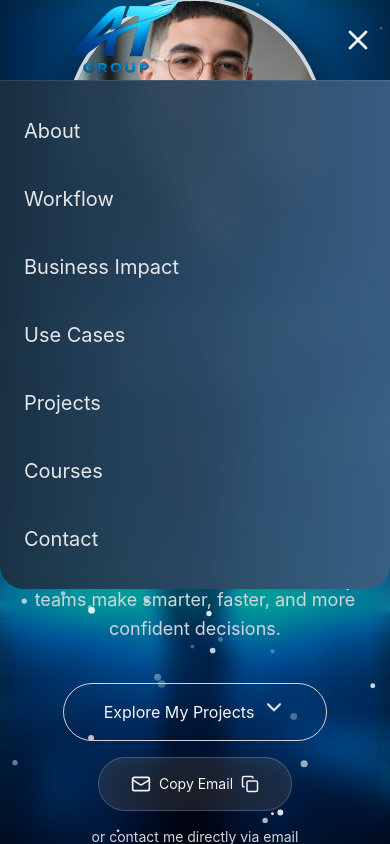
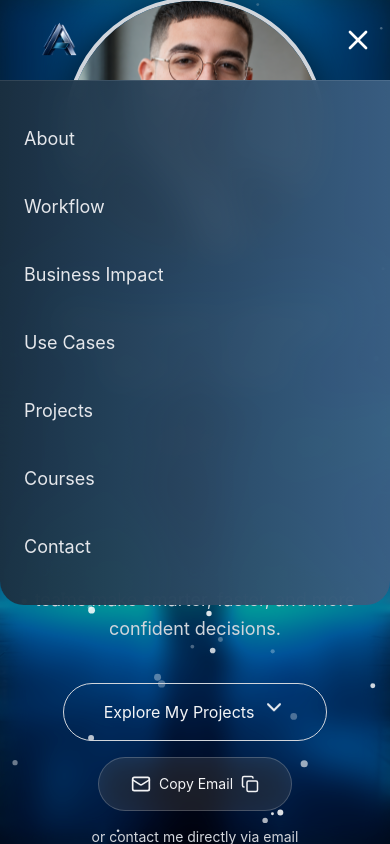
Before and after one commit to ahmedaboelli27/portfolio, a React (Vite) app: page / in a window 390 px wide. Both pictures are taken after a click on the button 358 px from the left and 40 px from the top of the page. Shown: the top 844 px of the page. Built offline with nearby package versions, Linux system fonts and the light colour scheme.

Commit message:
Update Navigation bar and logo for mobile responsiveness

```diff
--- a/src/components/BusinessImpact.tsx
+++ b/src/components/BusinessImpact.tsx
@@ -1,3 +1,4 @@
+import { motion } from "framer-motion";
 import { AlertTriangle, DollarSign, TrendingUp } from "lucide-react";
 
 const useCases = [
@@ -5,31 +6,31 @@ const useCases = [
         title: "Marketing Spend Optimization",
         icon: DollarSign,
         problem:
-            "Advertising costs were increasing while revenue growth remained flat, making it difficult to justify marketing investments.",
+            "Advertising budgets were rising while revenue growth remained stagnant, making it challenging to justify marketing expenditures.",
         solution:
-            "By analyzing ROAS and ROI across channels, I identified underperforming campaigns and reallocated budget toward high-performing platforms.",
+            "Analyzed ROAS and ROI across multiple channels, identified underperforming campaigns, and reallocated budget toward high-performing platforms to maximize impact.",
         impact:
-            "Reduced wasted ad spend by 16% and improved overall marketing ROI by 31%.",
+            "Reduced wasted ad spend by 16% and improved overall marketing ROI by 31%, ensuring resources are optimally used.",
     },
     {
         title: "Sales Funnel Performance Analysis",
         icon: TrendingUp,
         problem:
-            "The sales team struggled with low deal conversion rates and lacked visibility into where leads were dropping off.",
+            "The sales team faced low conversion rates and lacked visibility on where prospects were dropping off within the funnel.",
         solution:
-            "I built a full funnel analysis tracking leads, meetings, and deals by source, salesperson, and time period.",
+            "Built a comprehensive funnel analysis tracking leads, meetings, and deals by source, salesperson, and time period, identifying bottlenecks in the process.",
         impact:
-            "Improved deal conversion rate by highlighting critical drop-off stages and optimizing follow-up strategies.",
+            "Improved conversion rates by highlighting critical drop-off stages and optimizing follow-up strategies, leading to more predictable sales outcomes.",
     },
     {
         title: "Risk & Profitability Monitoring",
         icon: AlertTriangle,
         problem:
-            "Management had limited visibility into profit drivers and potential loss-making segments across the business.",
+            "Management had limited insights into profit drivers and potential loss-making areas across the business units.",
         solution:
-            "Developed income statement dashboards with profit margins, expense breakdowns, and trend analysis.",
+            "Developed interactive income statement dashboards highlighting profit margins, expense breakdowns, and trend analysis to support informed decision-making.",
         impact:
-            "Enabled early identification of loss risks and supported data-driven cost control decisions.",
+            "Enabled early identification of risks, supported data-driven cost control decisions, and improved financial performance visibility across departments.",
     },
 ];
 
@@ -38,7 +39,7 @@ export default function BusinessImpact() {
         <section
             id="businessimpact"
             className="py-28 relative"
-            style={{ background: "rgb(0,0,0,0.4" }}
+            style={{ background: "rgba(0,0,0,0.4)" }}
         >
             {/* Overlay */}
             <div className="absolute inset-0 bg-black/45"></div>
@@ -50,8 +51,8 @@ export default function BusinessImpact() {
                         Real Business Impact
                     </h2>
                     <p className="text-lg text-gray-300 max-w-3xl mx-auto">
-                        Practical use cases that demonstrate how data analytics translates
-                        into measurable business outcomes and strategic decisions.
+                        Practical use cases demonstrating how actionable insights from data analytics
+                        directly translate into measurable business results and informed strategic decisions.
                     </p>
                 </div>
 
@@ -60,8 +61,12 @@ export default function BusinessImpact() {
                     {useCases.map((item, index) => {
                         const Icon = item.icon;
                         return (
-                            <div
+                            <motion.div
                                 key={index}
+                                initial={{ opacity: 0, y: 40 }}
+                                whileInView={{ opacity: 1, y: 0 }}
+                                viewport={{ once: true, amount: 0.3 }}
+                                transition={{ duration: 0.6, delay: index * 0.15 }}
                                 className="
                   bg-white/10 backdrop-blur-md
                   border border-white/20
@@ -77,32 +82,24 @@ export default function BusinessImpact() {
                                   rounded-full bg-white/15 border border-white/30">
                                         <Icon className="text-white" size={26} />
                                     </div>
-                                    <h3 className="text-xl font-semibold text-white">
-                                        {item.title}
-                                    </h3>
+                                    <h3 className="text-xl font-semibold text-white">{item.title}</h3>
                                 </div>
 
                                 <div className="space-y-4 text-gray-300 text-sm leading-relaxed">
                                     <p>
-                                        <span className="font-semibold text-white">
-                                            Business Problem:
-                                        </span>{" "}
+                                        <span className="font-semibold text-white">Business Problem:</span>{" "}
                                         {item.problem}
                                     </p>
                                     <p>
-                                        <span className="font-semibold text-white">
-                                            Analytical Solution:
-                                        </span>{" "}
+                                        <span className="font-semibold text-white">Analytical Solution:</span>{" "}
                                         {item.solution}
                                     </p>
                                     <p>
-                                        <span className="font-semibold text-white">
-                                            Impact:
-                                        </span>{" "}
+                                        <span className="font-semibold text-white">Impact:</span>{" "}
                                         {item.impact}
                                     </p>
                                 </div>
-                            </div>
+                            </motion.div>
                         );
                     })}
                 </div>
--- a/src/components/Navigation.tsx
+++ b/src/components/Navigation.tsx
@@ -21,14 +21,12 @@ export default function Navigation() {
   const canvasRef = useRef<HTMLCanvasElement | null>(null);
   const lastScrollY = useRef(0);
 
-  /* ================= Scroll state ================= */
   useEffect(() => {
     const handleScroll = () => setIsScrolled(window.scrollY > 20);
     window.addEventListener("scroll", handleScroll);
     return () => window.removeEventListener("scroll", handleScroll);
   }, []);
 
-  /* ================= Active section highlight ================= */
   useEffect(() => {
     const observer = new IntersectionObserver(
       (entries) => {
@@ -53,7 +51,6 @@ export default function Navigation() {
     return () => observer.disconnect();
   }, []);
 
-  /* ================= Stars background ================= */
   useEffect(() => {
     if (!isScrolled) return;
     const canvas = canvasRef.current;
@@ -134,22 +131,21 @@ export default function Navigation() {
       {isScrolled && (
         <canvas
           ref={canvasRef}
-          className="absolute inset-0 w-full h-full pointer-events-none"
+          className="absolute inset-0 w-full h-full pointer-events-none z-10"
         />
       )}
 
-      <div className="relative max-w-7xl mx-auto px-4 sm:px-6 lg:px-8">
-        <div className="flex justify-between items-center h-20"> {/* ارتفاع أكبر بنسبة 25% */}
-
+      <div className="relative max-w-7xl mx-auto px-4 sm:px-6 lg:px-8 z-20">
+        <div className="flex justify-between items-center h-20">
           {/* Logo */}
           <button
             onClick={() => scrollToSection("hero")}
-            className="flex items-center transition-all duration-300 hover:scale-105 hover:drop-shadow-lg"
+            className="flex items-center transition-all duration-300 hover:scale-105 z-30"
           >
             <img
-              src="/AT-GROUP.png"
+              src="/logo.png"
               alt="AT GROUP Logo"
-              className="h-36 w-auto object-contain" // 25% أكبر من h-28
+              className="h-12 sm:h-16 md:h-20 w-auto object-contain"
             />
           </button>
 
@@ -187,10 +183,10 @@ export default function Navigation() {
 
           {/* Mobile Toggle */}
           <button
-            className="md:hidden text-white"
+            className="md:hidden text-white z-30"
             onClick={() => setIsMobileMenuOpen(!isMobileMenuOpen)}
           >
-            {isMobileMenuOpen ? <X size={32} /> : <Menu size={32} />} {/* أيقونات أكبر */}
+            {isMobileMenuOpen ? <X size={32} /> : <Menu size={32} />}
           </button>
         </div>
       </div>
@@ -198,19 +194,19 @@ export default function Navigation() {
       {/* Mobile Menu */}
       {isMobileMenuOpen && (
         <div
-          className="md:hidden border-t border-white/10 rounded-b-3xl"
+          className="md:hidden border-t border-white/10 rounded-b-3xl z-20 max-h-[calc(100vh-80px)] overflow-y-auto"
           style={{
             background:
               "linear-gradient(90deg, rgba(27,47,63,0.95), rgba(59,95,130,0.95))",
             backdropFilter: "blur(18px) saturate(150%)",
           }}
         >
-          <div className="px-6 py-6 space-y-4">
+          <div className="px-6 py-8 space-y-4">
             {NAV_ITEMS.map((item) => (
               <button
                 key={item.id}
                 onClick={() => scrollToSection(item.id)}
-                className={`block w-full text-left py-3 text-xl transition-all duration-300 rounded-md
+                className={`block w-full text-left py-3 text-lg sm:text-xl transition-all duration-300 rounded-md
                   ${activeSection === item.id
                     ? "text-white font-semibold bg-white/15 shadow-[0_0_12px_rgba(255,255,255,0.3)]"
                     : "text-gray-200 hover:text-white hover:bg-white/10 hover:shadow-[0_0_8px_rgba(255,255,255,0.15)]"
--- a/src/components/Projects.tsx
+++ b/src/components/Projects.tsx
@@ -122,14 +122,14 @@ export default function Projects() {
     <section id="projects" className="relative py-28 overflow-hidden">
       {/* Background Image */}
       <div
-        className="absolute inset-0 bg-cover bg-center scale-110 blur-[2px]"
+        className="absolute inset-0 bg-cover bg-center scale-110 blur-[0.5px]"
         style={{
           backgroundImage: "url('/project_background.jpeg')",
         }}
       ></div>
 
       {/* Dark Overlay */}
-      <div className="absolute inset-0 bg-[#07131C]/80"></div>
+      <div className="absolute inset-0 bg-[#07131C]/30"></div>
       <div className="absolute inset-0 bg-gradient-to-r from-black/70 via-[#0E1C26]/70 to-black/60"></div>
 
       <div className="relative z-10 max-w-7xl mx-auto px-4 sm:px-6 lg:px-8">
```
Also changed, not shown: public/AT-GROUP.png (deleted), public/logo.png (added).
